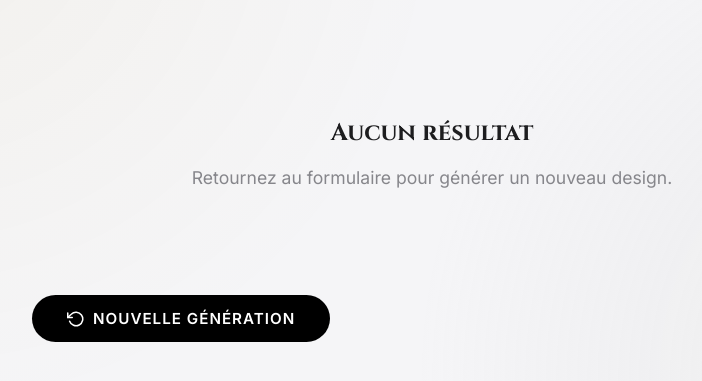
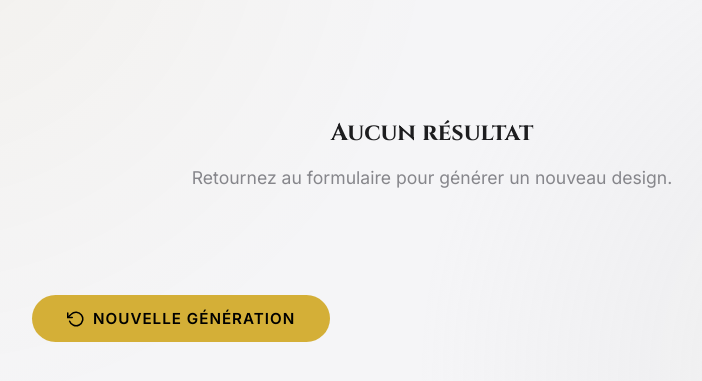
Before and after one commit to Chelstine/tag-cars, a website: page results.html in a window 1280 px wide. Shown: the part 265-646 px from the top of the page, without its empty margins (208-910 px from the left). Drawn offline with Linux system fonts and the light colour scheme.

Commit message:
style: bouton nouvelle generation en or + prompt image complete

```diff
--- a/results.html
+++ b/results.html
@@ -251,22 +251,23 @@
             display: inline-flex;
             align-items: center;
             gap: 8px;
-            background: #000;
-            color: #fff;
+            background: #d4af37;
+            color: #000;
             text-decoration: none;
             padding: 14px 35px;
             border-radius: 30px;
-            font-weight: 600;
+            font-weight: 700;
             font-size: 0.95rem;
             text-transform: uppercase;
             letter-spacing: 1px;
-            transition: background 0.2s, transform 0.2s;
+            transition: background 0.2s, transform 0.2s, box-shadow 0.2s;
             font-family: 'Inter', sans-serif;
         }
 
         .new-generation-btn a:hover {
-            background: #222;
+            background: #c9a032;
             transform: translateY(-2px);
+            box-shadow: 0 6px 16px rgba(212, 175, 55, 0.3);
         }
     </style>
 </head>
```
Also changed, not shown: server.js (+5 -2 lines).
